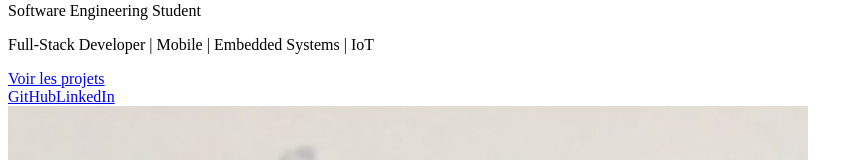
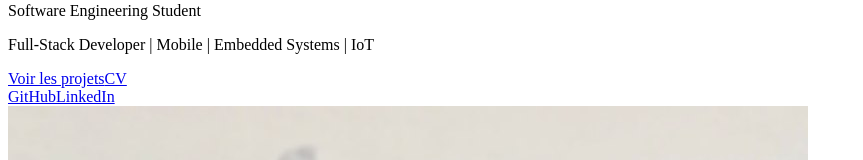
Before and after one commit to dave-mwehu/portfolio, a React (Vite) app: page / in a window 1280 px wide. Shown: the part 164-324 px from the top of the page, without its empty margins (0-863 px from the left). Built offline with nearby package versions, Linux system fonts and the light colour scheme; the HTML template or start-up script is replaced by a standard one.

Commit message:
Add downloadable CV

```diff
--- a/src/data/profile.ts
+++ b/src/data/profile.ts
@@ -7,7 +7,7 @@ export const profile = {
   email: null,
   github: "https://github.com/dave-mwehu",
   linkedin: "https://www.linkedin.com/in/dave-munde-4166442aa",
-  cvUrl: null,
+  cvUrl: "/cv-david-mwehu-munde.pdf",
 };
 
 export const socialLinks: LinkItem[] = [
```
Also changed, not shown: 2 other files (tests, documents, lock files or other folders).
